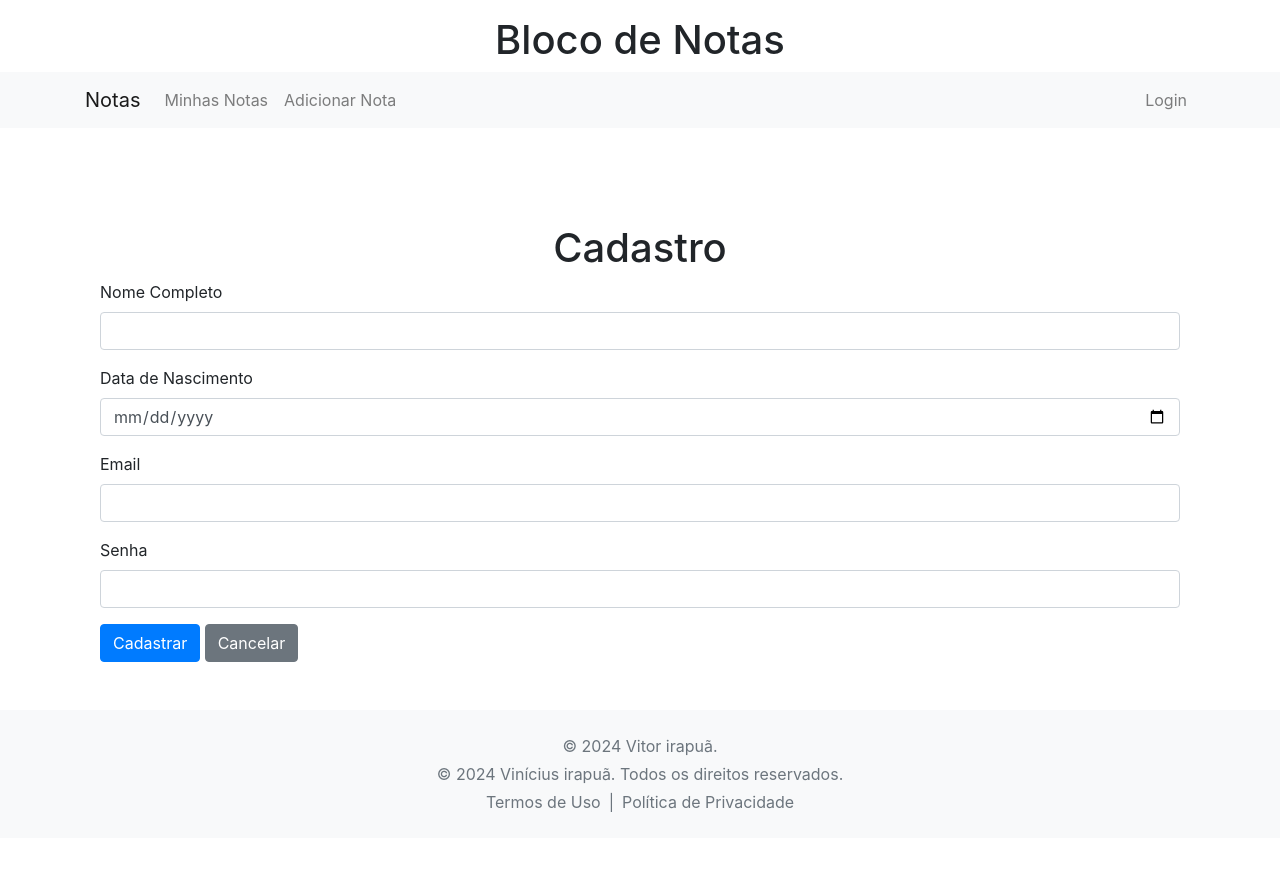
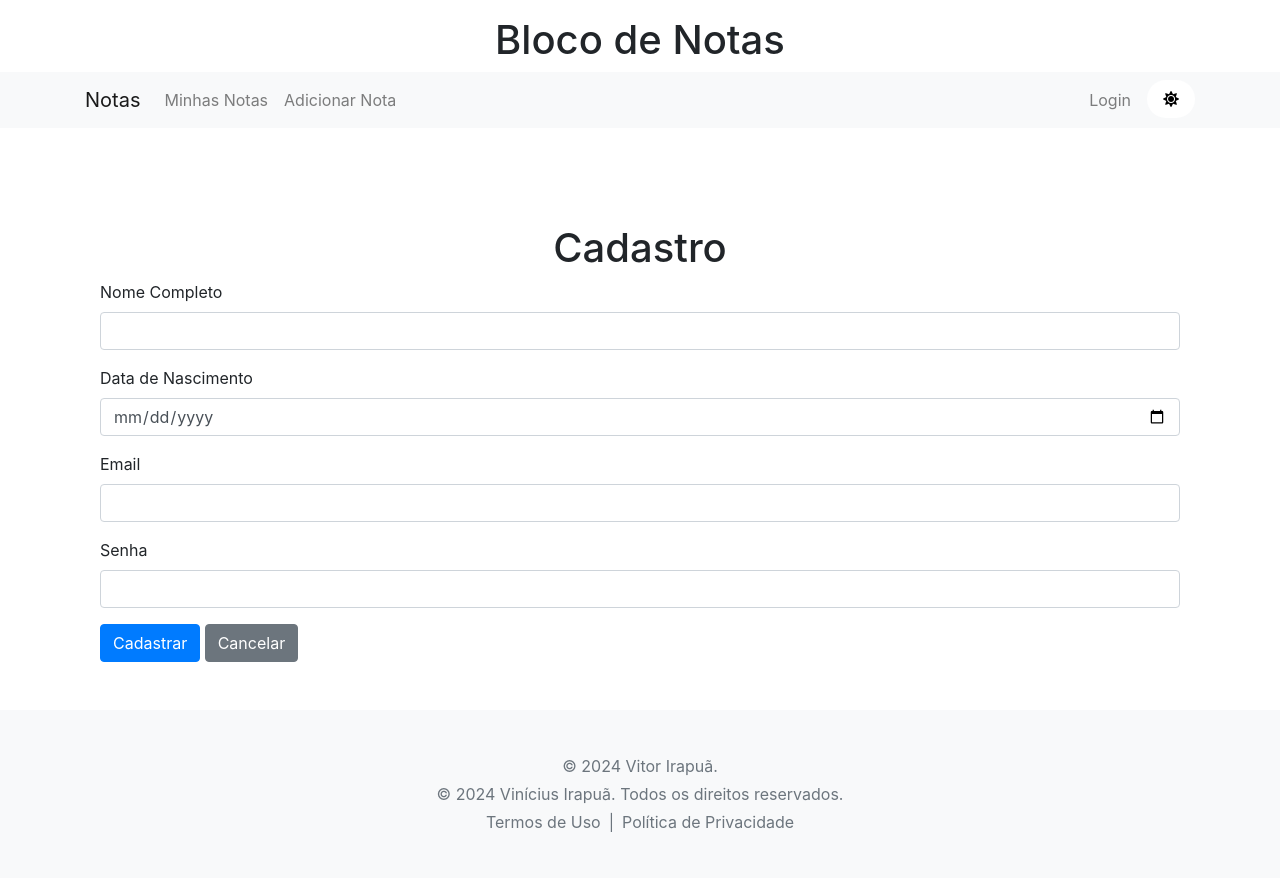
Before and after one commit to Vitorirapua/Projeto-final, a Flask app: page /cadastro in a window 1280 px wide. Before the commit the page ends 812 px from the top, so only its background shows below. Run offline with Flask 3, Linux system fonts and the light colour scheme; some libraries are stand-ins or nearby versions.

Commit message:
modo escuro
finalizado e funcionando perfeitamente

```diff
--- a/templates/layout.html
+++ b/templates/layout.html
@@ -5,15 +5,73 @@
     <meta name="viewport" content="width=device-width, initial-scale=1.0">
     <title>{% block title %}Notas{% endblock %}</title>
     <link rel="stylesheet" href="https://stackpath.bootstrapcdn.com/bootstrap/4.5.2/css/bootstrap.min.css">
+    <link rel="stylesheet" href="https://cdnjs.cloudflare.com/ajax/libs/font-awesome/5.15.4/css/all.min.css"> <!-- Link do Font Awesome -->
     <style>
         /* Estilo para garantir que o rodapé fique na parte inferior da página */
         body {
             display: flex;
             flex-direction: column;
             min-height: 100vh; /* Faz com que o corpo ocupe pelo menos 100% da altura da tela */
+            transition: background-color 0.5s, color 0.5s; /* Transição suave */
         }
         .content {
             flex: 1; /* Faz com que a área de conteúdo ocupe o espaço restante */
+        }
+        /* Estilos para o modo escuro */
+        .dark-mode {
+            background-color: #000; /* Cor de fundo preto */
+            color: #ccc; /* Cor do texto cinza claro */
+        }
+        .dark-mode .navbar {
+            background-color: #222; /* Cor de fundo da navbar em tom escuro de cinza */
+        }
+        .dark-mode .footer {
+            background-color: #333; /* Cor de fundo do rodapé cinza escuro */
+        }
+        /* Estilos do botão de alternância */
+        #toggleMode {
+            transition: background-color 0.3s ease, color 0.3s ease, transform 0.2s ease; /* Animação suave */
+            border-radius: 20px; /* Bordas arredondadas */
+            padding: 10px 15px; /* Padding para o botão */
+            display: flex; /* Para alinhar o ícone centralmente */
+            align-items: center; /* Alinhamento vertical */
+            justify-content: center; /* Alinhamento horizontal */
+        }
+        /* Estilos para o modo claro */
+        #toggleMode.light {
+            background-color: white; /* Fundo branco */
+            color: black; /* Texto preto */
+        }
+        /* Estilos para o modo escuro */
+        #toggleMode.dark {
+            background-color: #000; /* Fundo preto */
+            color: white; /* Texto branco */
+        }
+        #toggleMode:hover {
+            transform: scale(1.05); /* Aumenta o botão ao passar o mouse */
+        }
+        /* Estilos para o rodapé */
+        .footer {
+            padding: 20px 0; /* Padding no rodapé */
+        }
+        /* Ajustes específicos para mobile */
+        @media (max-width: 576px) {
+            .navbar-nav {
+                text-align: center; /* Centraliza os itens da navbar */
+                width: 100%; /* Faz a navbar ocupar toda a largura */
+            }
+            .nav-link {
+                padding: 10px 0; /* Aumenta o padding vertical dos links */
+                width: 100%; /* Faz os links ocuparem toda a largura */
+                border-bottom: 1px solid #ddd; /* Adiciona uma linha de separação */
+            }
+            .nav-item:last-child .nav-link {
+                border-bottom: none; /* Remove a linha do último link */
+            }
+            #toggleMode {
+                margin: 10px 0; /* Aumenta a margem no botão em mobile */
+                width: 100%; /* Faz o botão ocupar toda a largura */
+            }
         }
     </style>
 </head>
@@ -46,6 +104,9 @@
                         <a class="nav-link" href="/login">Login</a>
                         {% endif %}
                     </li>
+                    <li class="nav-item">
+                        <button id="toggleMode" class="btn light ml-2"><i class="fas fa-sun"></i></button> <!-- Ícone de sol com margem esquerda -->
+                    </li>
                 </ul>
             </div>
         </div>
@@ -63,10 +124,10 @@
         {% block content %}{% endblock %}
     </div>
 
-    <footer class="bg-light text-center text-lg-start mt-5">
+    <footer class="bg-light text-center text-lg-start mt-5 footer">
         <div class="container p-4">
-            <p class="text-muted mb-1">© 2024 Vitor irapuã.</p>
-            <p class="text-muted mb-1">© 2024 Vinícius irapuã. Todos os direitos reservados.</p>
+            <p class="text-muted mb-1">© 2024 Vitor Irapuã.</p>
+            <p class="text-muted mb-1">© 2024 Vinícius Irapuã. Todos os direitos reservados.</p>
             <div class="d-flex justify-content-center">
                 <a href="/termos" class="text-muted mx-2">Termos de Uso</a>
                 <span class="text-muted">|</span>
@@ -79,7 +140,36 @@
     <script src="https://cdn.jsdelivr.net/npm/@popperjs/core@2.9.2/dist/umd/popper.min.js"></script>
     <script src="https://stackpath.bootstrapcdn.com/bootstrap/4.5.2/js/bootstrap.min.js"></script>
     <script>
-        // Evita o reenvio dos formulários ao atualizar a página
-        if (window.history.replaceState) window.history.replaceState(null, null, window.location.href);</script>
+        // Verifica se o modo escuro está ativado no localStorage e aplica
+        const toggleButton = document.getElementById('toggleMode');
+
+        function updateButtonTheme() {
+            if (document.body.classList.contains('dark-mode')) {
+                toggleButton.classList.remove('light');
+                toggleButton.classList.add('dark');
+                toggleButton.innerHTML = '<i class="fas fa-moon"></i>'; // Ícone de lua
+            } else {
+                toggleButton.classList.remove('dark');
+                toggleButton.classList.add('light');
+                toggleButton.innerHTML = '<i class="fas fa-sun"></i>'; // Ícone de sol
+            }
+        }
+
+        if (localStorage.getItem('dark-mode') === 'enabled') {
+            document.body.classList.add('dark-mode');
+        }
+        updateButtonTheme(); // Atualiza o tema do botão na inicialização
+
+        // Lógica para alternar entre modo claro e escuro
+        toggleButton.addEventListener('click', () => {
+            document.body.classList.toggle('dark-mode');
+            if (document.body.classList.contains('dark-mode')) {
+                localStorage.setItem('dark-mode', 'enabled'); // Armazena a preferência
+            } else {
+                localStorage.setItem('dark-mode', 'disabled'); // Armazena a preferência
+            }
+            updateButtonTheme(); // Atualiza o tema do botão
+        });
+    </script>
 </body>
 </html>
```
Also changed, not shown: templates/perfil.html (+10 -6 lines).
